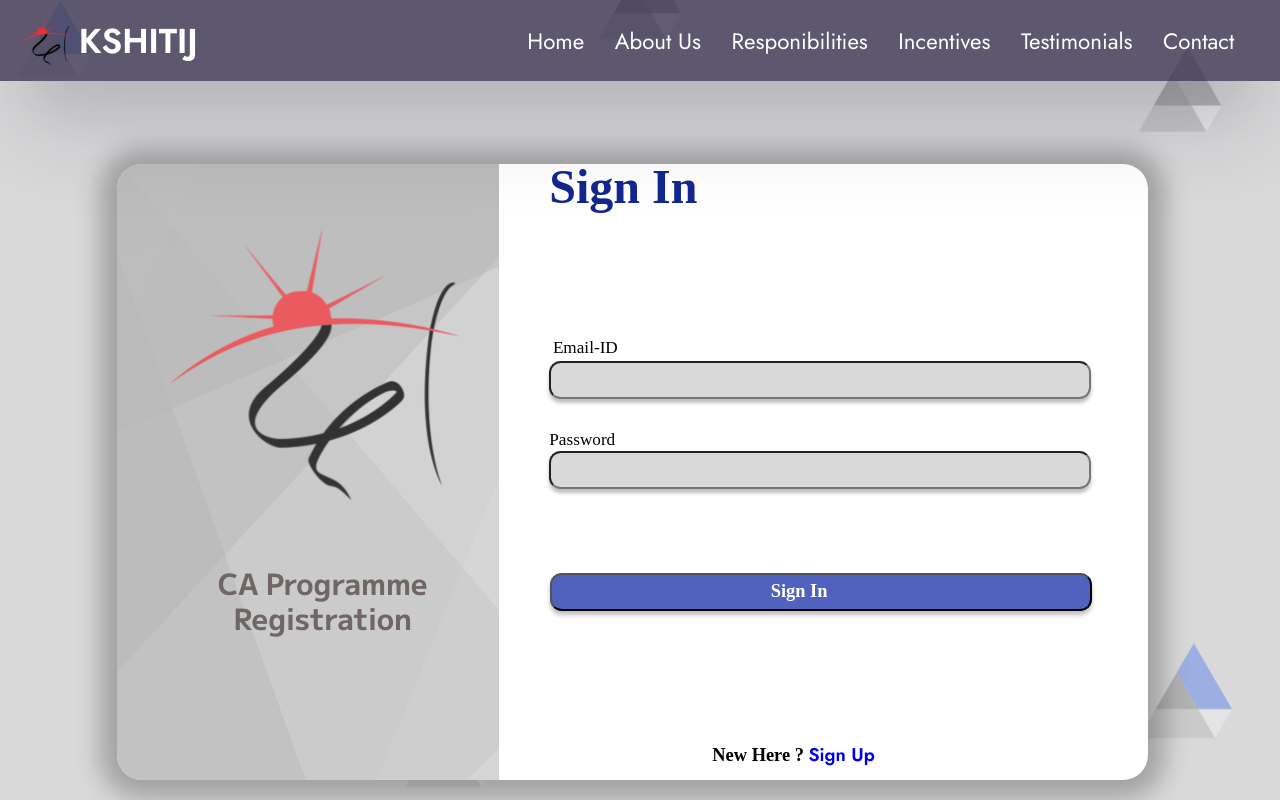
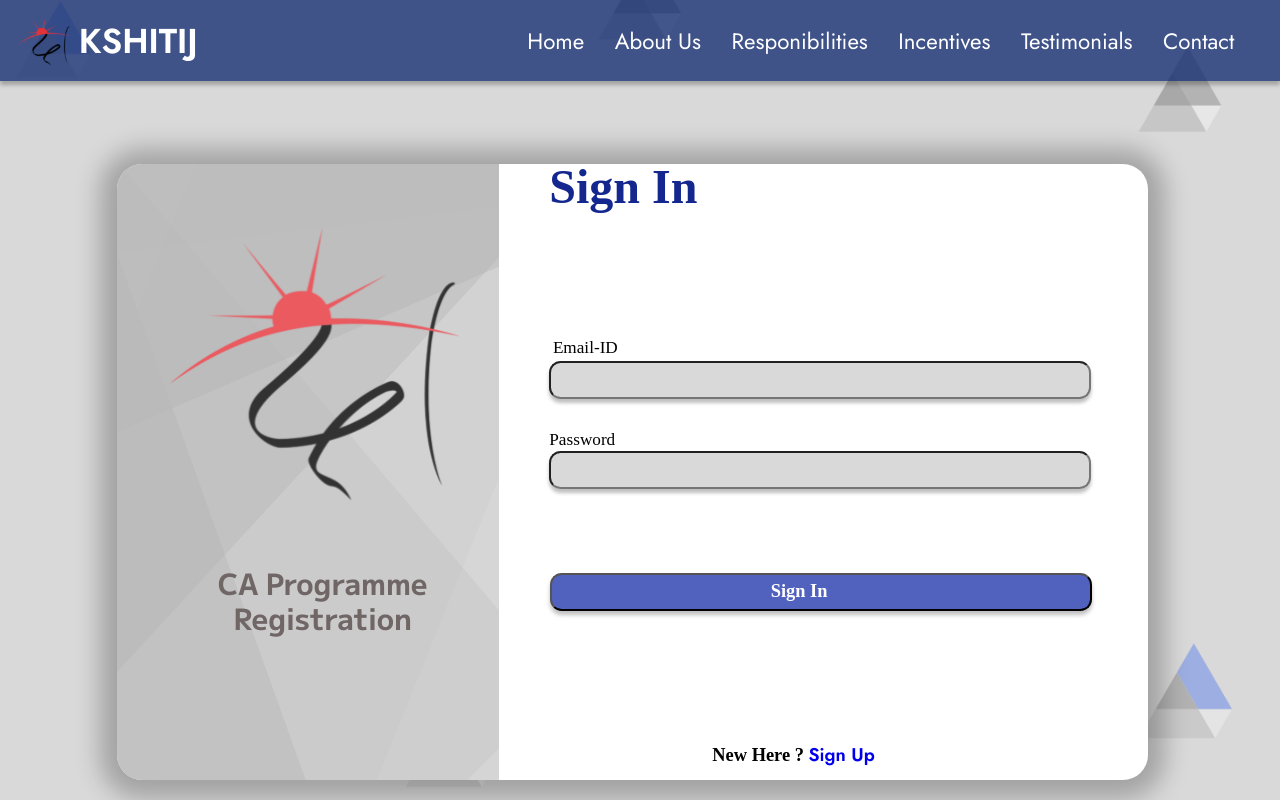
Before and after one commit to ipash185/CA_Portal_24, a React (Create React App) app: page /SignIn in a window 1280 px wide. Built offline with nearby package versions, Linux system fonts and the light colour scheme; no server answers.

Commit message:
changed navbar color and footer colorsync

```diff
--- a/src/components/footer/footer.module.css
+++ b/src/components/footer/footer.module.css
@@ -7,7 +7,9 @@
  bottom: 0px;
  display: flex;
  flex-direction: column;
- background-color:#a473ce;
+ background: #0F2A7080;
+ Fill: Solid
+ rgba(15, 42, 112, 0.5);
   min-height: 60rem;
   max-height: 100%;
   width: 100%;
--- a/src/components/navbar/navbar.module.css
+++ b/src/components/navbar/navbar.module.css
@@ -33,9 +33,11 @@ li {
   display: flex;
   justify-content: space-between;
   align-items: center;
-  box-shadow: rgba(29, 29, 78, 0.25) 0px 50px 100px -20px,
-    rgba(0, 0, 0, 0.3) 0px 30px 60px -30px;
-  background-color: #302849b9;;
+  box-shadow: 0px 4px 4px 0px #00000040;
+
+    background: #0F2A70C2;
+    Fill: Solid
+    rgba(15, 42, 112, 0.76);
   position: absolute;
   z-index: 40;
   position: fixed;
```
Also changed, not shown: 1 other file (tests, documents, lock files or other folders).
